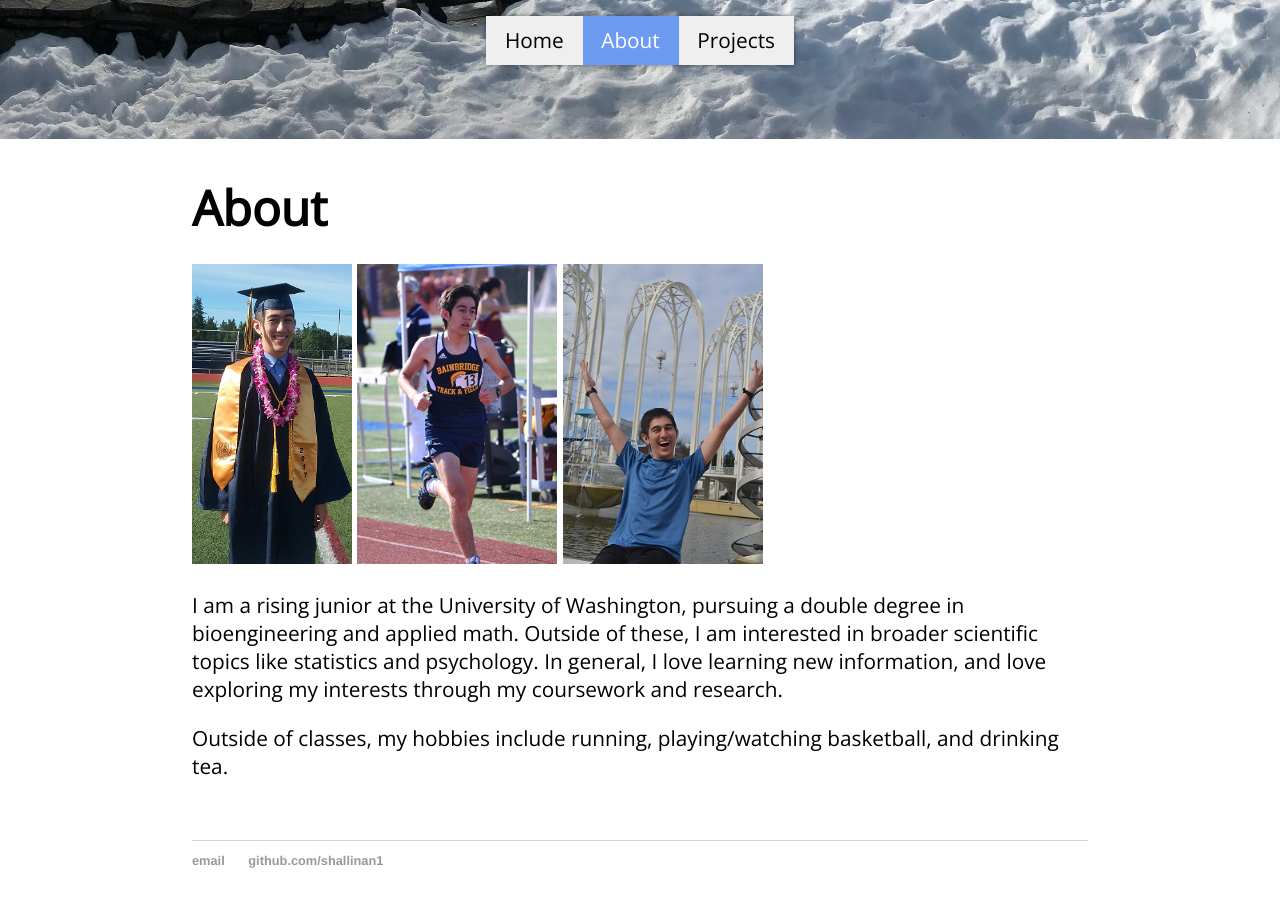
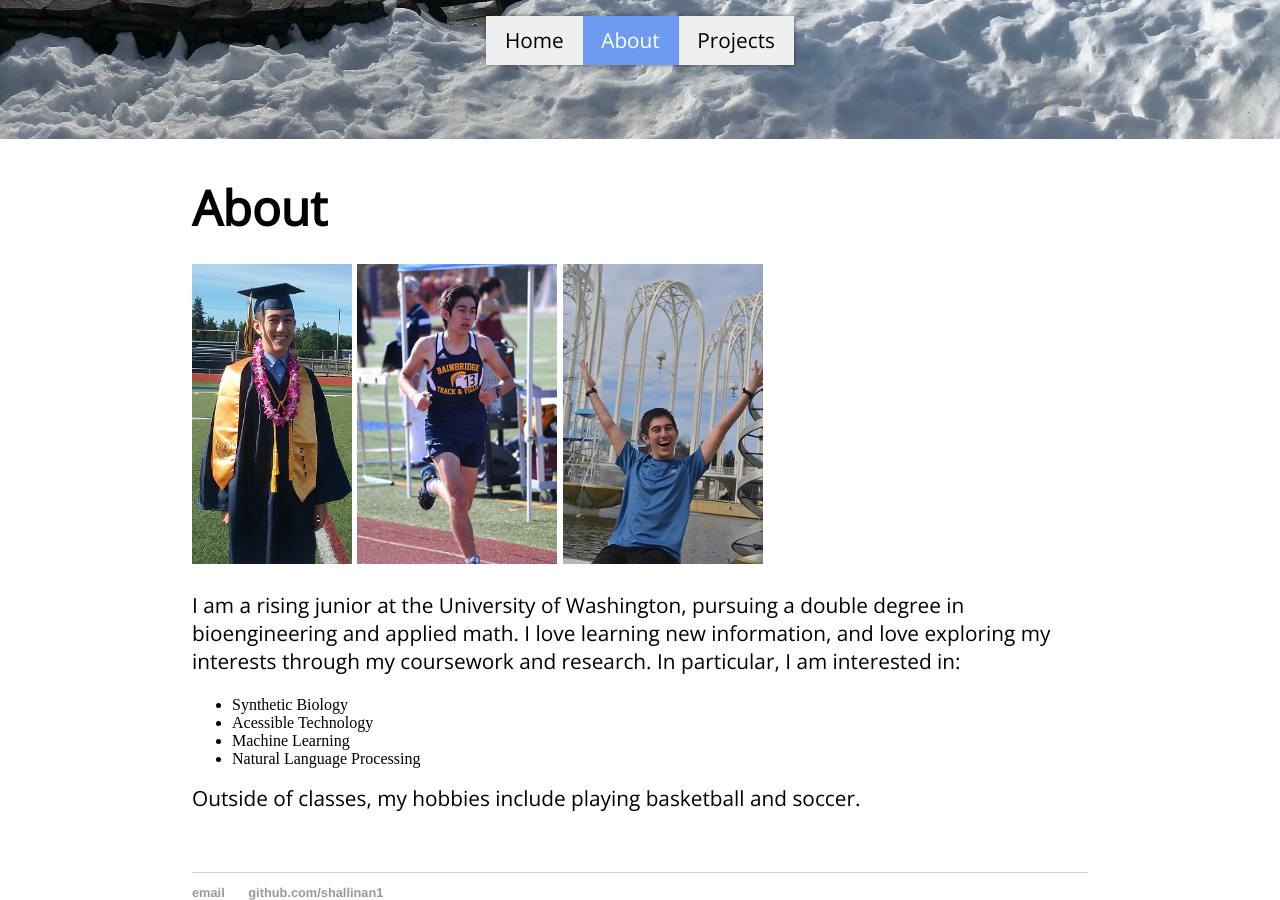
Before and after one commit to shallinan1/shallinan1.github.io, a Jekyll site: the page built from about/index.md, in a window 1280 px wide and 900 px high, scrolled down 761 px. Built offline with Jekyll 4.4.1, drawn with Linux system fonts in a browser that asks for light colours; before the commit the page ends 1629 px from its top, so only the background shows below that.

Commit message:
Update index.md

```diff
--- a/about/index.md
+++ b/about/index.md
@@ -11,7 +11,10 @@ title: About Me
 <img src="/assets/pictures/happy1.png" style="width:200px;height:300px;" title="Pacific Science Center">
 
 I am a rising junior at the University of Washington, pursuing a double degree in bioengineering and applied math.
-Outside of these, I am interested in broader scientific topics like statistics and psychology. In general, I love learning
-new information, and love exploring my interests through my coursework and research.
+I love learning new information, and love exploring my interests through my coursework and research. In particular, I am interested in:
+* Synthetic Biology
+* Acessible Technology
+* Machine Learning
+* Natural Language Processing
 
-Outside of classes, my hobbies include running, playing/watching basketball, and drinking tea.
+Outside of classes, my hobbies include playing basketball and soccer.
```
